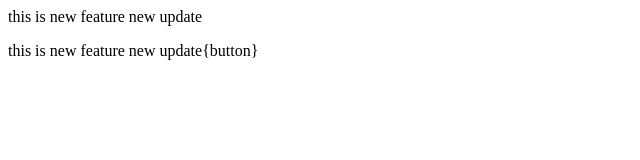
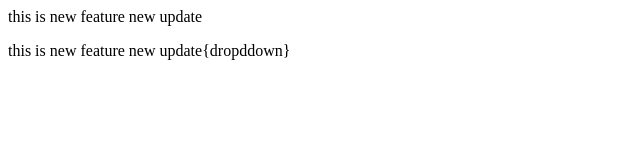
Before and after one commit to sanikapawalecomp26-ship-it/Local-Repo, a plain HTML site: page index.html in a window 1280 px wide. Shown: the full height of the page, 0-640 px from the left. Drawn offline with Linux system fonts and the light colour scheme.

```diff
--- a/index.html
+++ b/index.html
@@ -7,5 +7,5 @@
 <p>
    this is new feature
 
-   new update{button}
+   new update{dropddown}
 </p>
```
